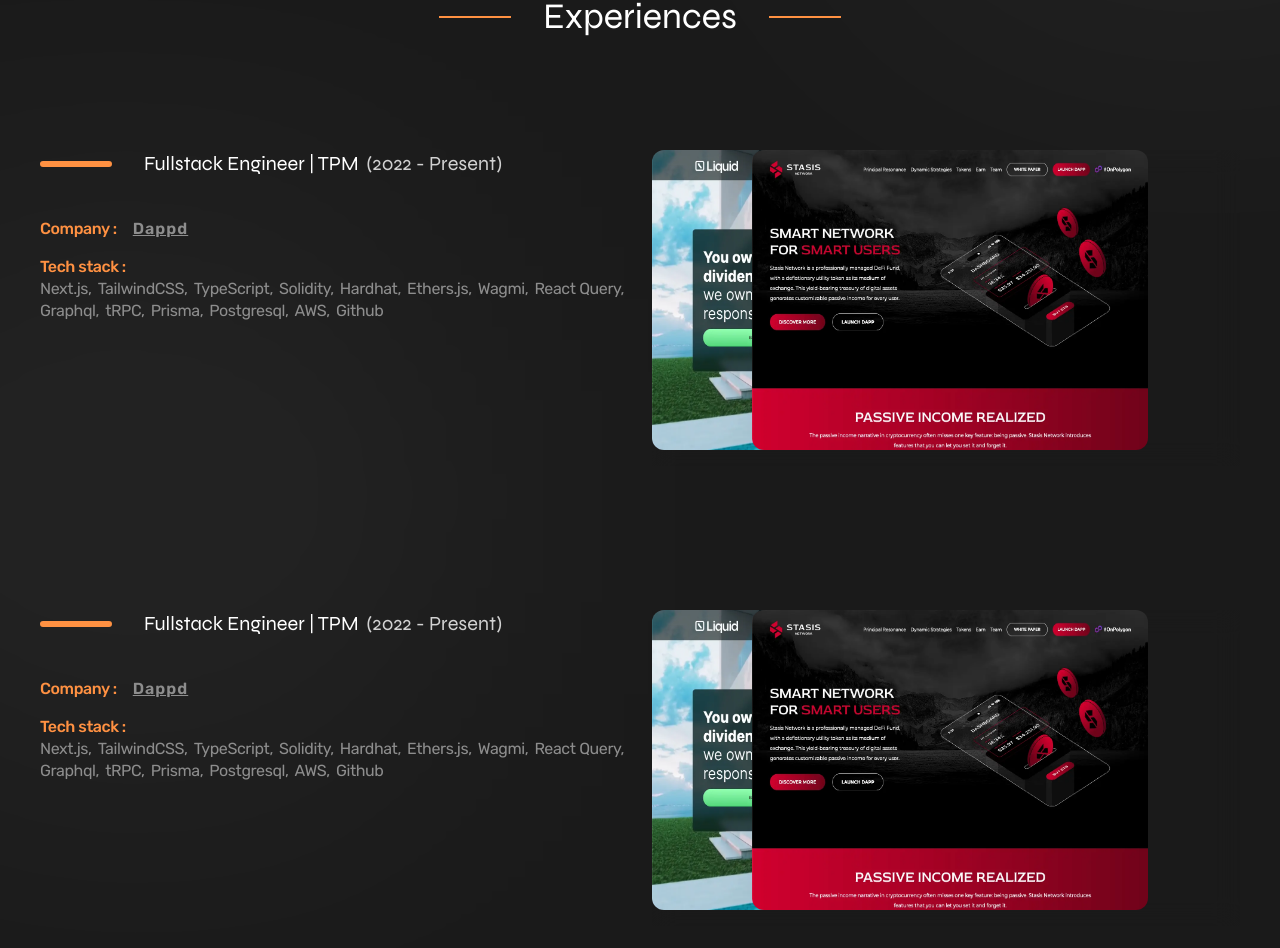
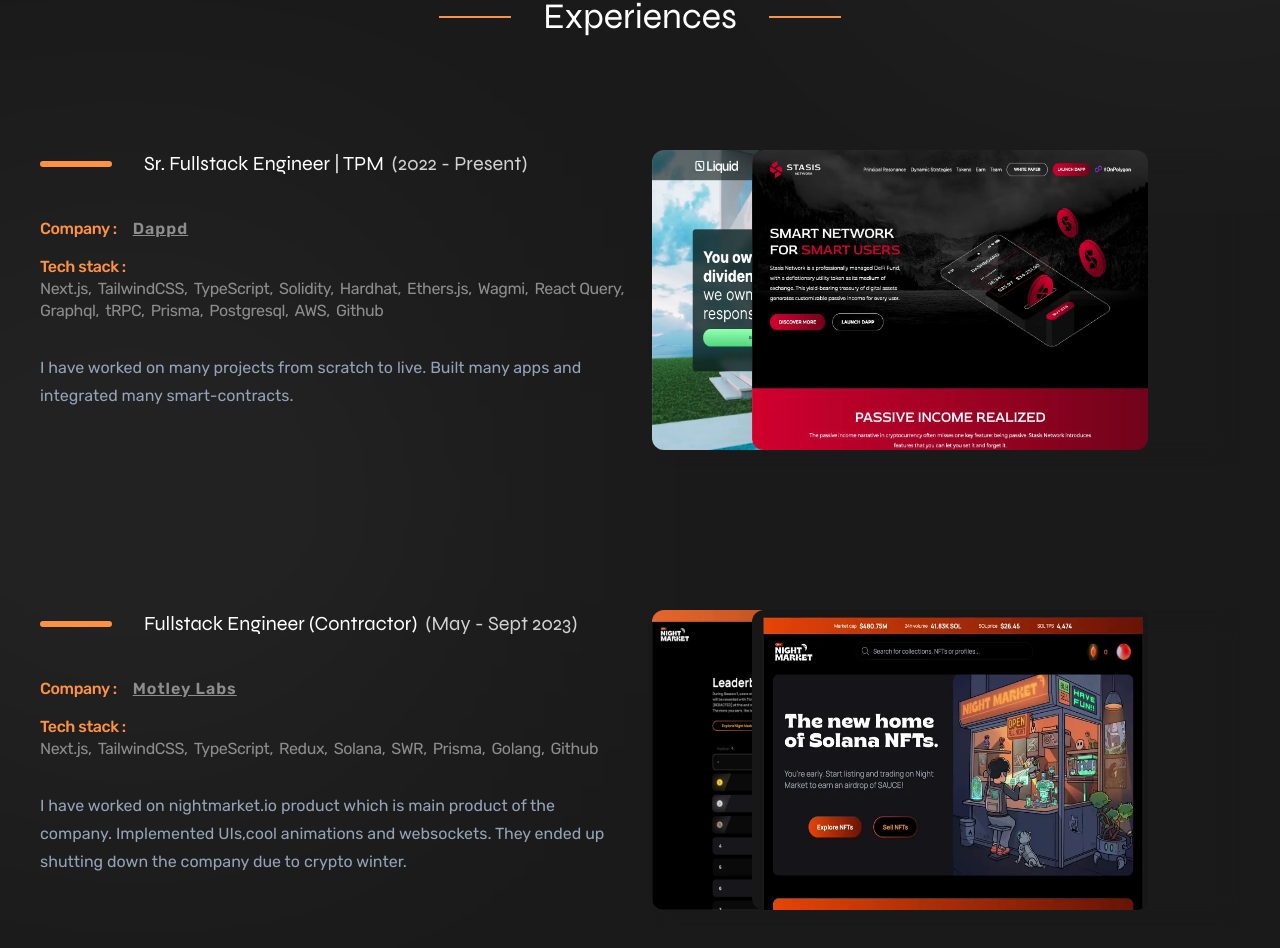
Before and after one commit to furkanksl/my-website, a Next.js app: page / in a window 1280 px wide. Shown: the part 962-1910 px from the top of the page. Built offline with nearby package versions, Linux system fonts and the light colour scheme.

Commit message:
Update experiences with motleylab

```diff
--- a/src/data/experiences.ts
+++ b/src/data/experiences.ts
@@ -3,7 +3,7 @@ import { ExperienceType } from "@/types/ExperienceType";
 export const experiences: ExperienceType[] = [
     {
         company: "Dappd",
-        position: "Fullstack Engineer | TPM",
+        position: "Sr. Fullstack Engineer | TPM",
         companyWebsite: "https://dappd.net",
         startDate: "2022",
         endDate: "Present",
@@ -23,7 +23,8 @@ export const experiences: ExperienceType[] = [
             "AWS",
             "Github",
         ],
-        description: "",
+        description:
+            "I have worked on many projects from scratch to live. Built many apps and integrated many smart-contracts.",
         projects: [
             {
                 image: "/liquid-project.webp",
@@ -38,38 +39,24 @@ export const experiences: ExperienceType[] = [
         ],
     },
     {
-        company: "Dappd",
-        position: "Fullstack Engineer | TPM",
-        companyWebsite: "https://dappd.net",
-        startDate: "2022",
-        endDate: "Present",
-        techStack: [
-            "Next.js",
-            "TailwindCSS",
-            "TypeScript",
-            "Solidity",
-            "Hardhat",
-            "Ethers.js",
-            "Wagmi",
-            "React Query",
-            "Graphql",
-            "tRPC",
-            "Prisma",
-            "Postgresql",
-            "AWS",
-            "Github",
-        ],
-        description: "",
+        company: "Motley Labs",
+        position: "Fullstack Engineer (Contractor)",
+        companyWebsite: "https://twitter.com/MotleyLabs",
+        startDate: "May",
+        endDate: "Sept 2023",
+        techStack: ["Next.js", "TailwindCSS", "TypeScript", "Redux", "Solana", "SWR", "Prisma", "Golang", "Github"],
+        description:
+            "I have worked on nightmarket.io product which is main product of the company. Implemented UIs,cool animations and websockets. They ended up shutting down the company due to crypto winter.",
         projects: [
             {
-                image: "/liquid-project.webp",
-                name: "Liquid",
-                url: "https://www.getliquid.io/",
+                image: "/motleylab-2.webp",
+                name: "Motley Labs",
+                url: "https://twitter.com/nightmarketio",
             },
             {
-                image: "/statis-network-project.webp",
-                name: "Statis Network",
-                url: "https://www.stasis.network/",
+                image: "/motleylab-1.webp",
+                name: "Motley Labs",
+                url: "https://twitter.com/nightmarketio",
             },
         ],
     },
```
